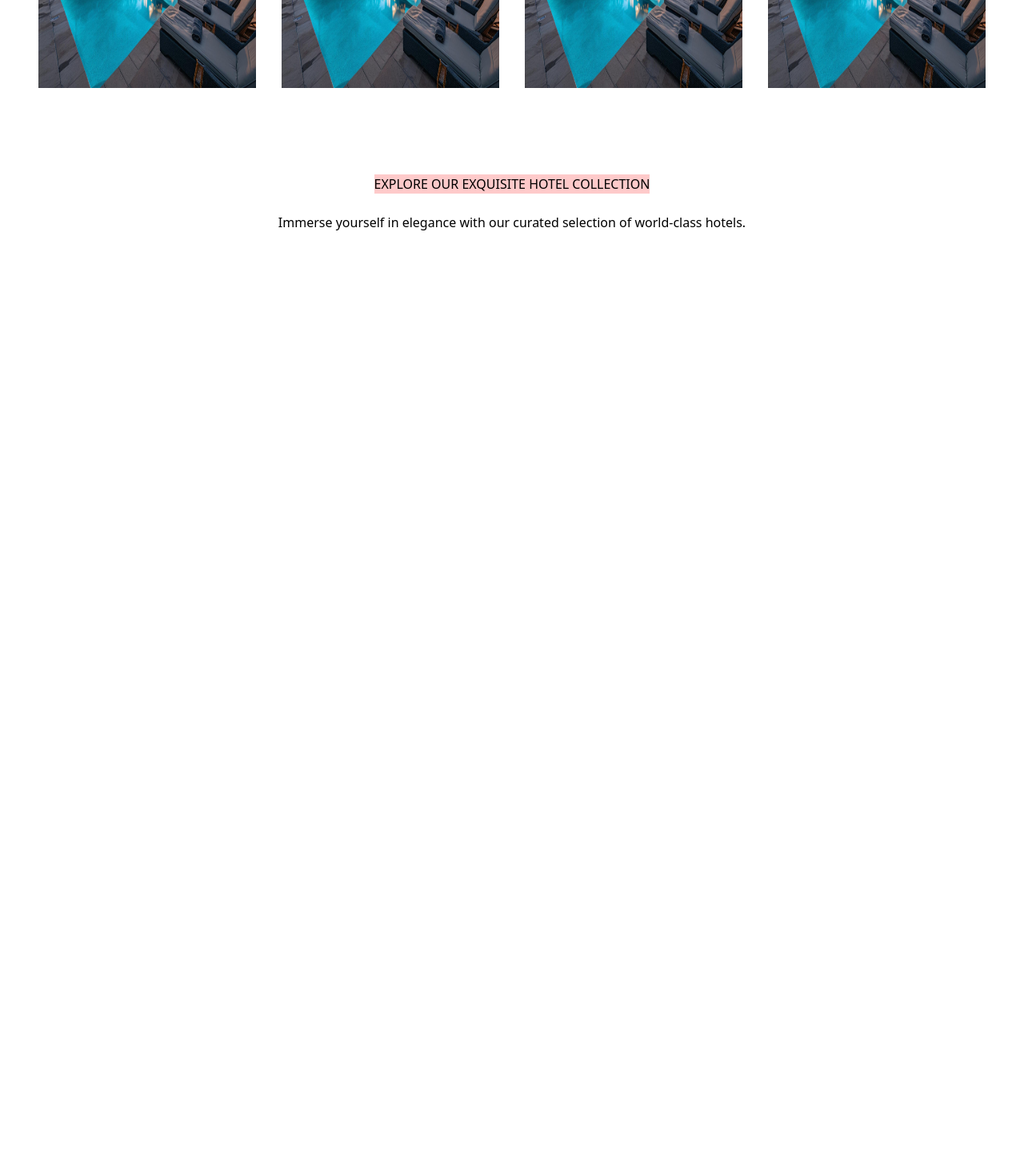
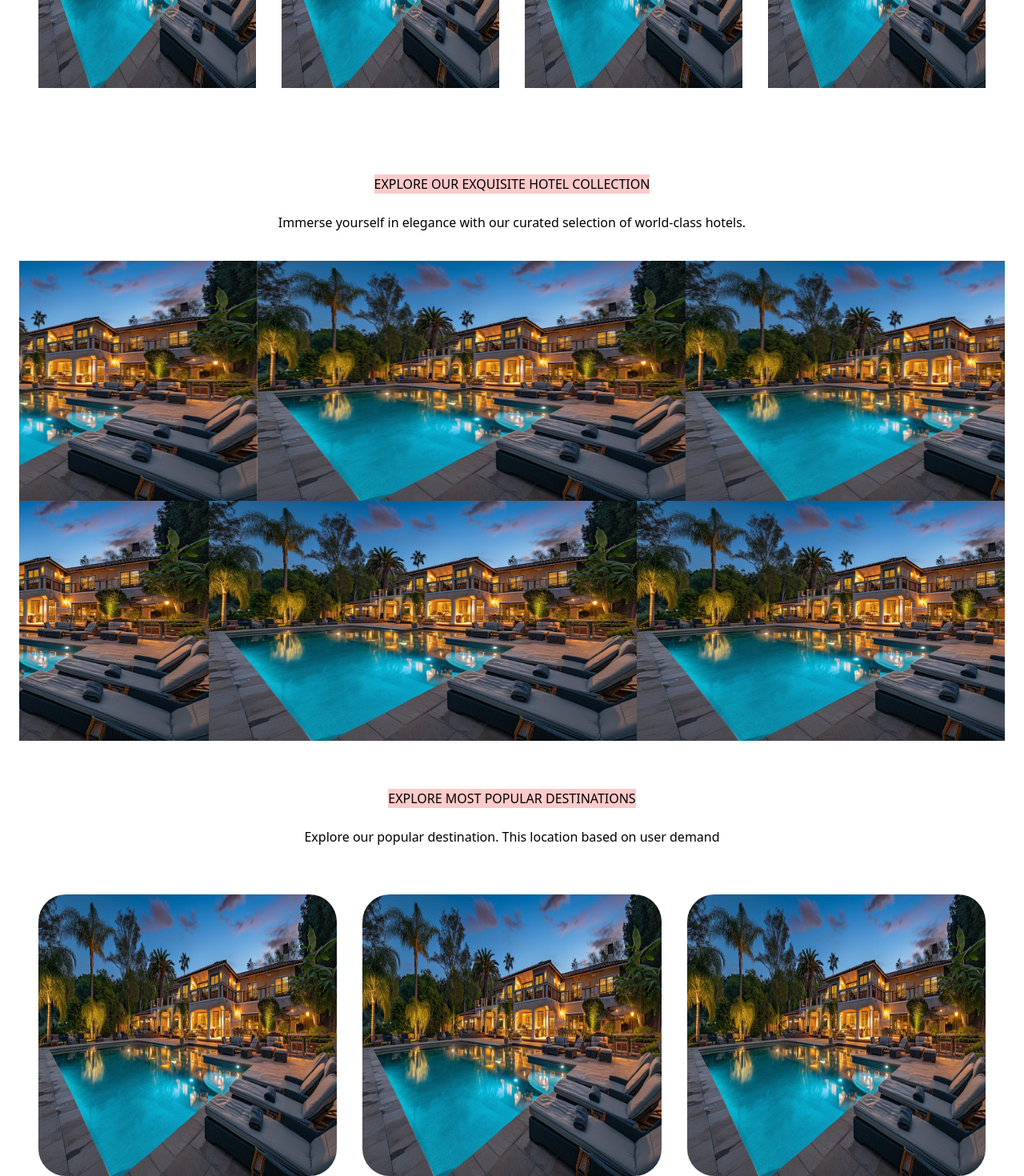
Before and after one commit to rashidpbi/HOTEL-BOOKING, a React (Vite) app: page / in a window 1280 px wide. Shown: the part 1330-2800 px from the top of the page at 80% size. Before the commit the page ends 1632 px from the top, so only its background shows below. Built offline with nearby package versions, Linux system fonts and the light colour scheme.

Commit message:
destinations design

```diff
--- a/package.json
+++ b/package.json
@@ -14,7 +14,10 @@
     "@heroicons/react": "^2.1.3",
     "@material-tailwind/react": "^2.1.9",
     "react": "^18.2.0",
-    "react-dom": "^18.2.0"
+    "react-dom": "^18.2.0",
+    "react-fast-marquee": "^1.6.4",
+    "react-slick": "^0.30.2",
+    "slick-carousel": "^1.8.1"
   },
   "devDependencies": {
     "@types/react": "^18.2.66",
--- a/src/App.tsx
+++ b/src/App.tsx
@@ -1,5 +1,7 @@
 
 import './App.css'
+import CustomerReview from './pages/customer-reviews'
+import Destinations from './pages/destinations'
 import Home from './pages/home'
 
 function App() {
@@ -12,6 +14,7 @@ function App() {
 
 
      <Home/>
+     <Destinations/>
       </div>
     </>
   )
--- /dev/null
+++ b/src/pages/customer-reviews/Slider.tsx
@@ -0,0 +1,34 @@
+import React from "react";
+import Slider from "react-slick";
+import HotelImage from '../../assets/images/Hotel.jpg'
+export default function Sliders() {
+  const settings = {
+    dots: true,
+    infinite: true,
+    speed: 500,
+    slidesToShow: 1,
+    slidesToScroll: 1,
+  };
+  return (
+    <div className="bg-slate-500">
+        <Slider {...settings} className=" m-3">
+        <div><img src={HotelImage} style={{height:300}}alt="Image 1" /></div>
+          <div>
+           second
+          </div>
+          <div>
+            <h3>3</h3>
+          </div>
+          <div>
+            <h3>4</h3>
+          </div>
+          <div>
+            <h3>5</h3>
+          </div>
+          <div>
+            <h3>6</h3>
+          </div>
+        </Slider>
+    </div>
+  );
+}
--- /dev/null
+++ b/src/pages/customer-reviews/index.tsx
@@ -0,0 +1,16 @@
+import React from 'react'
+import Sliders from './Slider'
+
+function CustomerReview() {
+  return (
+    <div>
+       <div className='grid h-24 mt-12'>
+        <h1 className='bg-red-200 justify-self-center  self-center'>CUSTOMER REVIEWS</h1>
+        <p className='justify-self-center  self-center'>Discover what our customers have to say about their experiences with our products.</p>
+      </div>
+<Sliders/>
+    </div>
+  )
+}
+
+export default CustomerReview
--- /dev/null
+++ b/src/pages/destinations/TopLocation.tsx
@@ -0,0 +1,18 @@
+import HotelImage from "../../assets/images/Hotel.jpg"
+
+import React from 'react'
+
+function TopLocation() {
+  return (
+    <div>
+      <div className='grid md:grid-cols-2  lg:grid-cols-3  justify-between p-8 '>
+        <div className=" "><img src={HotelImage} className='h-96 w-auto p-4 rounded-[50px]' alt='image'/></div>
+        <div className=" "><img src={HotelImage} className='h-96 w-auto p-4 rounded-[50px]' alt='image'/></div>
+        <div className=" "><img src={HotelImage} className='h-96 w-auto p-4 rounded-[50px]' alt='image'/></div>
+
+      </div>
+    </div>
+  )
+}
+
+export default TopLocation
--- /dev/null
+++ b/src/pages/destinations/index.tsx
@@ -0,0 +1,16 @@
+import React from 'react'
+import TopLocation from './TopLocation'
+
+function Destinations() {
+  return (
+    <div>
+       <div className='grid h-24 mt-12'>
+        <h1 className='bg-red-200 justify-self-center  self-center'>EXPLORE MOST POPULAR DESTINATIONS</h1>
+        <p className='justify-self-center  self-center'>Explore our popular destination. This location based on user demand</p>
+      </div>
+      <TopLocation/>
+    </div>
+  )
+}
+
+export default Destinations
--- a/src/pages/home/HotelGallery.tsx
+++ b/src/pages/home/HotelGallery.tsx
@@ -1,14 +1,20 @@
-import React from 'react'
 
-function HotelGallery() {
+import React from "react";
+import Marqueetest from "./Marqueetest";
+
+
+
+
+const HotelGallery = () => {
+
   return (
     <div>
-       <div className='grid h-24 mt-12'>
+        <div className='grid h-24 mt-12'>
         <h1 className='bg-red-200 justify-self-center  self-center'>EXPLORE OUR EXQUISITE HOTEL COLLECTION</h1>
         <p className='justify-self-center  self-center'>Immerse yourself in elegance with our curated selection of world-class hotels.</p>
       </div>
+      <Marqueetest/>
     </div>
-  )
-}
-
-export default HotelGallery
+  );
+};
+export default HotelGallery;
--- /dev/null
+++ b/src/pages/home/Marquees.tsx
@@ -0,0 +1,41 @@
+import Marquee from "react-fast-marquee";
+import HotelImage from "../../assets/images/Hotel.jpg"
+
+const Marquees = () => {
+  return (
+    <div className="bg-white animate-pulse">
+
+      <Marquee delay={1} direction="left" className="my-1">
+      <div><img src={HotelImage} alt="Image 1" /></div>
+          <div><img src={HotelImage} alt="Image 2" /></div>
+          <div><img src={HotelImage} alt="Image 3" /></div>
+          <div><img src={HotelImage} alt="Image 1" /></div>
+          <div><img src={HotelImage} alt="Image 2" /></div>
+          <div><img src={HotelImage} alt="Image 3" /></div>
+          <div><img src={HotelImage} alt="Image 1" /></div>
+          <div><img src={HotelImage} alt="Image 2" /></div>
+          <div><img src={HotelImage} alt="Image 3" /></div>
+          <div><img src={HotelImage} alt="Image 1" /></div>
+          <div><img src={HotelImage} alt="Image 2" /></div>
+          <div><img src={HotelImage} alt="Image 3" /></div>
+      </Marquee>
+
+      <Marquee direction="right" className="my-1">
+      <div><img src={HotelImage} alt="Image 1" /></div>
+          <div><img src={HotelImage} alt="Image 2" /></div>
+          <div><img src={HotelImage} alt="Image 3" /></div>
+          <div><img src={HotelImage} alt="Image 1" /></div>
+          <div><img src={HotelImage} alt="Image 2" /></div>
+          <div><img src={HotelImage} alt="Image 3" /></div>
+          <div><img src={HotelImage} alt="Image 1" /></div>
+          <div><img src={HotelImage} alt="Image 2" /></div>
+          <div><img src={HotelImage} alt="Image 3" /></div>
+          <div><img src={HotelImage} alt="Image 1" /></div>
+          <div><img src={HotelImage} alt="Image 2" /></div>
+          <div><img src={HotelImage} alt="Image 3" /></div>
+      </Marquee>
+    </div>
+  );
+};
+
+export default Marquees;
--- /dev/null
+++ b/src/pages/home/Marqueetest.tsx
@@ -0,0 +1,24 @@
+import HotelImage from "../../assets/images/Hotel.jpg"
+
+import Marquee from "react-fast-marquee";
+
+import React from 'react'
+
+function Marqueetest() {
+  return (
+    <div className="m-6">
+      <Marquee className="" direction="right">
+      <div><img src={HotelImage} style={{height:300}}alt="Image 1" /></div>
+      <div><img src={HotelImage} style={{height:300}}alt="Image 1" /></div>
+      <div><img src={HotelImage} style={{height:300}}alt="Image 1" /></div>
+         </Marquee>
+      <Marquee className="">
+      <div><img src={HotelImage} style={{height:300}}alt="Image 1" /></div>
+      <div><img src={HotelImage} style={{height:300}}alt="Image 1" /></div>
+      <div><img src={HotelImage} style={{height:300}}alt="Image 1" /></div>
+         </Marquee>
+    </div>
+  )
+}
+
+export default Marqueetest
```
Also changed, not shown: 1 other file (tests, documents, lock files or other folders).
